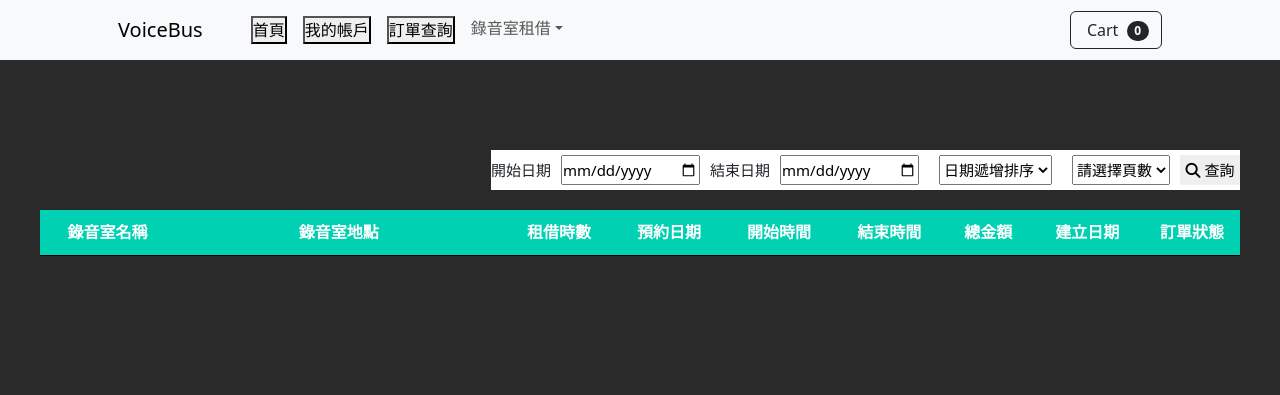
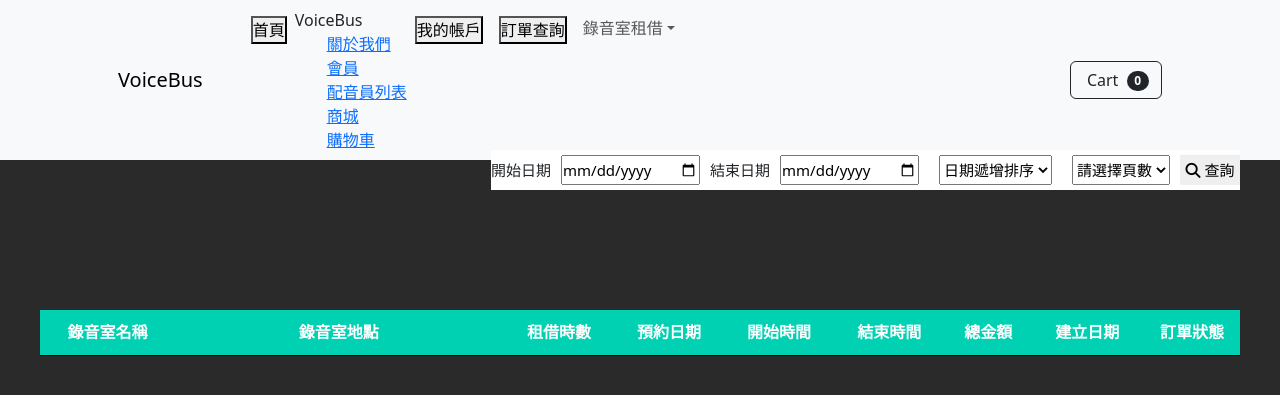
Before and after one commit to Hugo0930/CIA103_G6, a Java web app: page /CIA103G6-18Project/front-end/studio/order.jsp in a window 1280 px wide. Shown: the top 395 px of the page. Run offline with Tomcat 11, a stand-in JSP engine, Linux system fonts and the light colour scheme; the template is opened without the code that fills it, so the values that code supplies are empty; some libraries are stand-ins or nearby versions.

Commit message:
修改customer.jsp 跟 order.jsp

```diff
--- a/src/main/webapp/front-end/studio/order.jsp
+++ b/src/main/webapp/front-end/studio/order.jsp
@@ -5,14 +5,13 @@
 <!DOCTYPE html>
 <html>
 <head>
-<link rel="icon" type="image/x-icon" href="assets/favicon.ico" />
 <link href="https://cdn.jsdelivr.net/npm/bootstrap@5.3.2/dist/css/bootstrap.min.css" rel="stylesheet">
 <link href="${pageContext.request.contextPath}/front-end/studio/css/order.css" rel="stylesheet" />
+<link rel="stylesheet" href="${pageContext.request.contextPath}/front-end/reserve/style.css">
 <meta charset="UTF-8">
 <title>訂單查詢</title>
 </head>
 <body>
-	<h1 style="position:absolute">order.jsp</h1>
    	<!-- Navigation-->
     <nav class="navbar navbar-expand-lg navbar-light bg-light">
         <div class="container px-4 px-lg-5">
@@ -28,6 +27,18 @@
 				</form>
 			</a>
 		</li>
+	    <header class="header">
+	        <div class="logo">VoiceBus</div>
+	        <nav class="nav">
+	            <ul>
+	                <li><a href="#">關於我們</a></li>
+	                <li><a href="#">會員</a></li>
+	                <li><a href="#">配音員列表</a></li>
+	                <li><a href="#">商城</a></li>
+	                <li><a href="#">購物車</a></li>
+	            </ul>
+	        </nav>
+	    </header>
 		<li class="nav-item">
                     	<a class="nav-link" href="#!">
                     		<form action="${pageContext.request.contextPath}/SaveToSession" method="post">
```
Also changed, not shown: src/main/webapp/front-end/customer/customer.jsp (+17 -6 lines).
